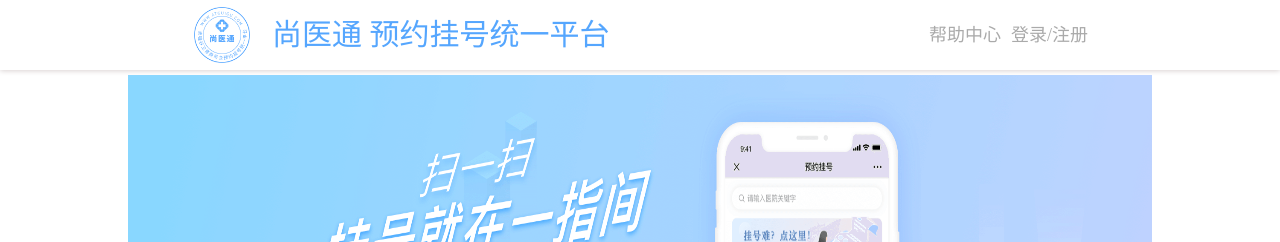
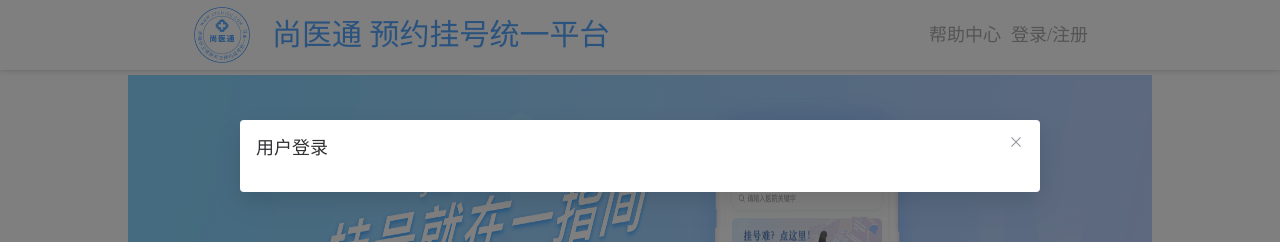
Before and after one commit to shiguowei333/vueHospital, a Vue app: page /home in a window 1280 px wide. Shown: the top 242 px of the page. Built offline with nearby package versions, Linux system fonts and the light colour scheme; no server answers.

Commit message:
用户注册登录调整

```diff
--- a/src/App.vue
+++ b/src/App.vue
@@ -7,7 +7,7 @@
     </div>
     <!-- 全局底部信息栏 -->
     <HospitalBottom></HospitalBottom>
-    <login/>
+    <Login/>
   </div>
 </template>
 
--- a/src/components/login/index.vue
+++ b/src/components/login/index.vue
@@ -1,13 +1,14 @@
 <template>
         <div class="login_register">
-            <el-dialog v-model="dialogTableVisible" title="用户登录" width="800">
+            <el-dialog v-model="isShow" title="用户登录" width="800">
 
             </el-dialog>
         </div>
 </template>
 
 <script setup>
-
+    import { ref } from 'vue'
+    let isShow = ref(true)
 </script>
 
 <style scoped lang="less">
--- a/src/main.js
+++ b/src/main.js
@@ -5,7 +5,7 @@
 //引入全局组件
 import HospitalTop from '@/components/hospital_top/index.vue'
 import HospitalBottom from '@/components/hospital_bottom/index.vue'
-import login from '@/components/login/index.vue'
+import Login from '@/components/login/index.vue'
 
 //引入vue-router
 import router from '@/router'
@@ -33,7 +33,7 @@
 //全局注册组件
 app.component('HospitalTop', HospitalTop)
 app.component('HospitalBottom', HospitalBottom)
-app.component('login',login)
+app.component('Login',Login)
 
 //插件配置，路由插件、UI组件库、UI组件中文插件
 app.use(router)
```
